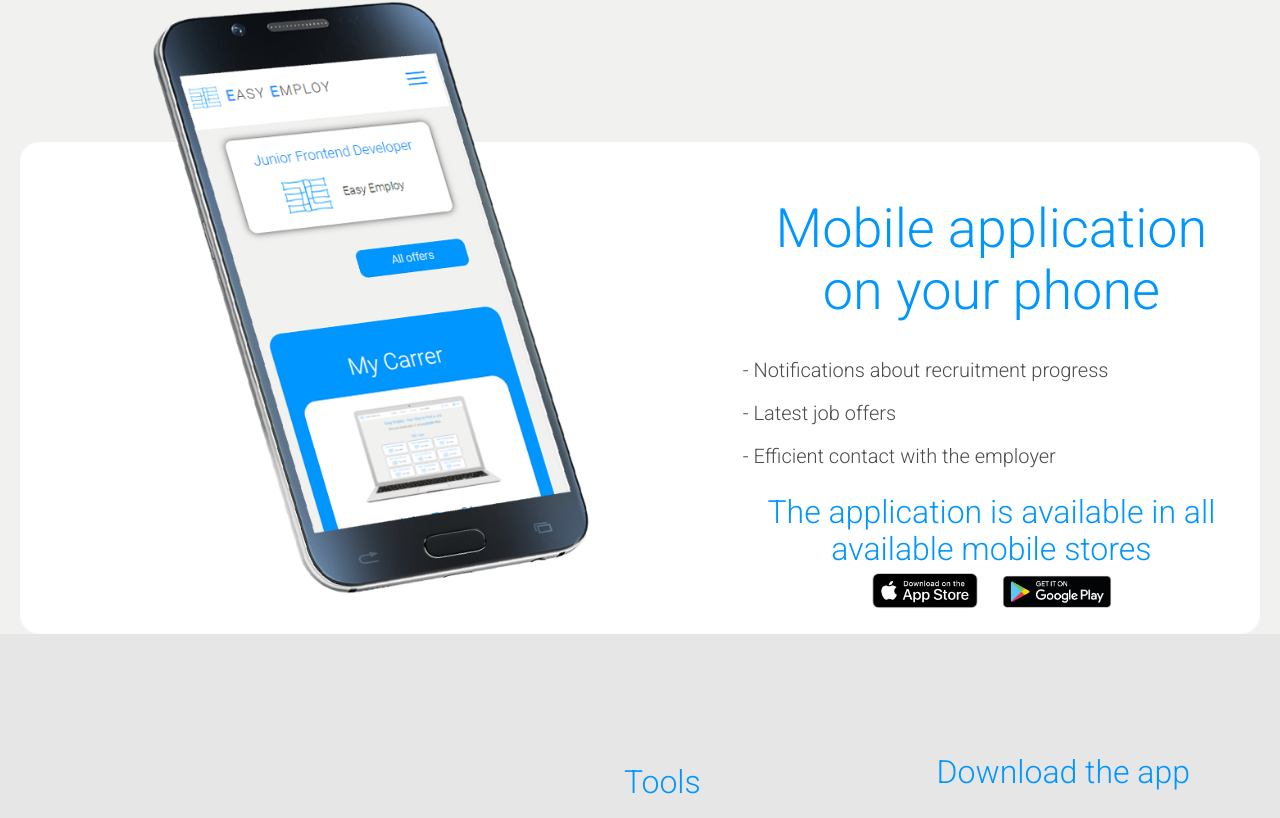
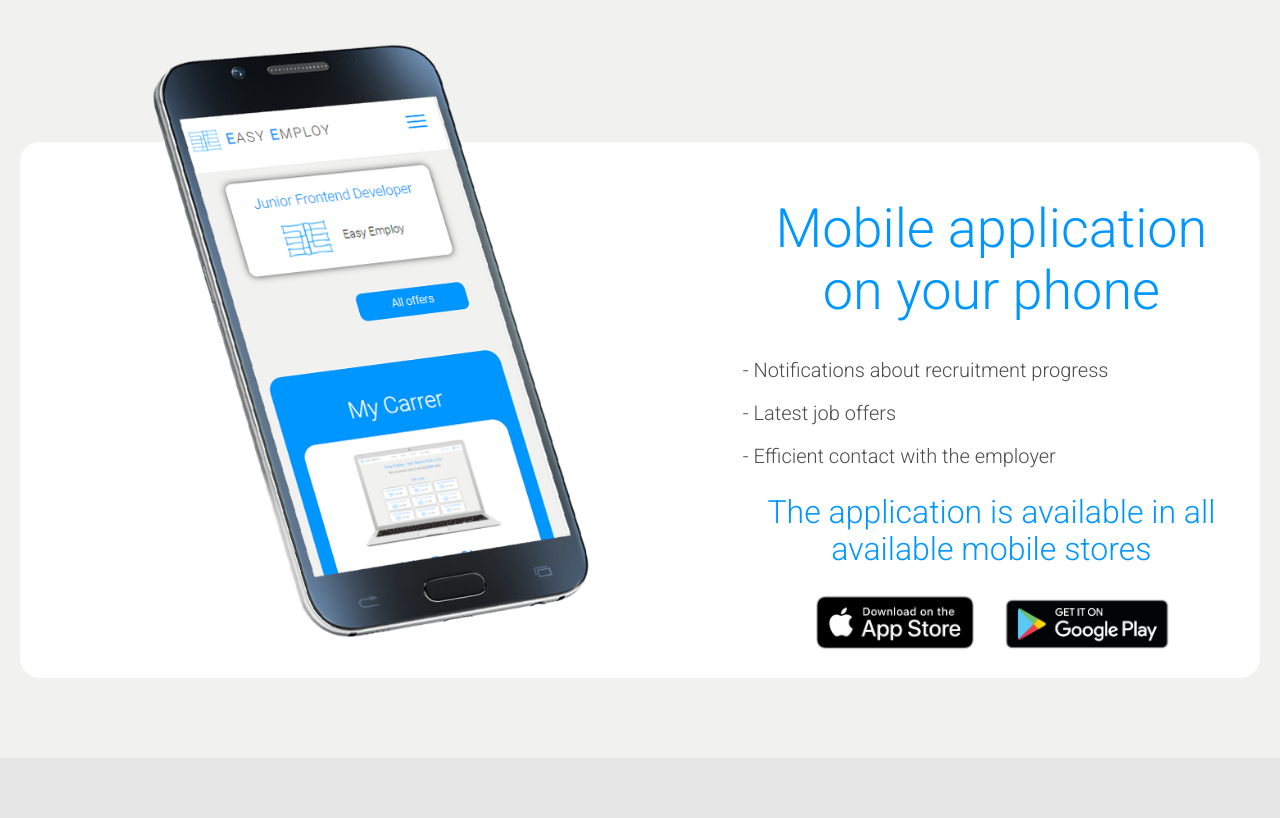
Before and after one commit to mizdebski77/Easy-Employ, a React (Create React App) app: page /Home in a window 1280 px wide. Shown: the part 3524-4342 px from the top of the page. Built offline with nearby package versions, Linux system fonts and the light colour scheme; no server answers.

Commit message:
Margin to app section added

```diff
--- a/src/features/Home/AppSection/styledAppSection.ts
+++ b/src/features/Home/AppSection/styledAppSection.ts
@@ -9,6 +9,7 @@ export const Wrapper = styled.div`
     grid-template-columns: 2fr 1.5fr;
     gap: 40px;
     position: relative;
+    margin-bottom: 80px;
 
     @media (max-width: ${({ theme }) => theme.breakPoint.thirdBp}px){
         display: flex;
@@ -92,11 +93,12 @@ export const StoresIconsWrapper = styled.div`
 `;
 
 export const StoreIcon = styled.img`
-    max-width: 120px;
+    max-width: 180px;
     transition: 0.3s;
+    margin-top: 20px;
 
     &:hover {
         transform: scale(1.05);
         cursor: pointer;
-    }
+    };
 `;
```
